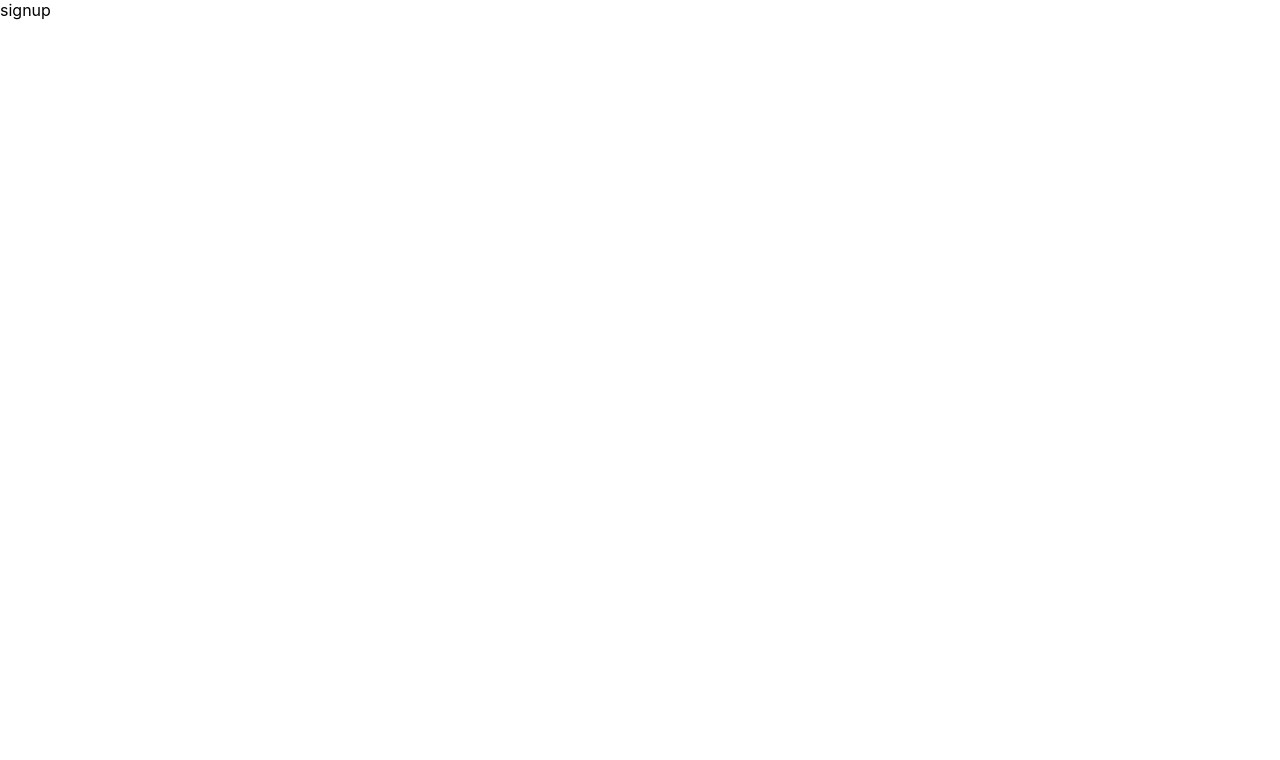
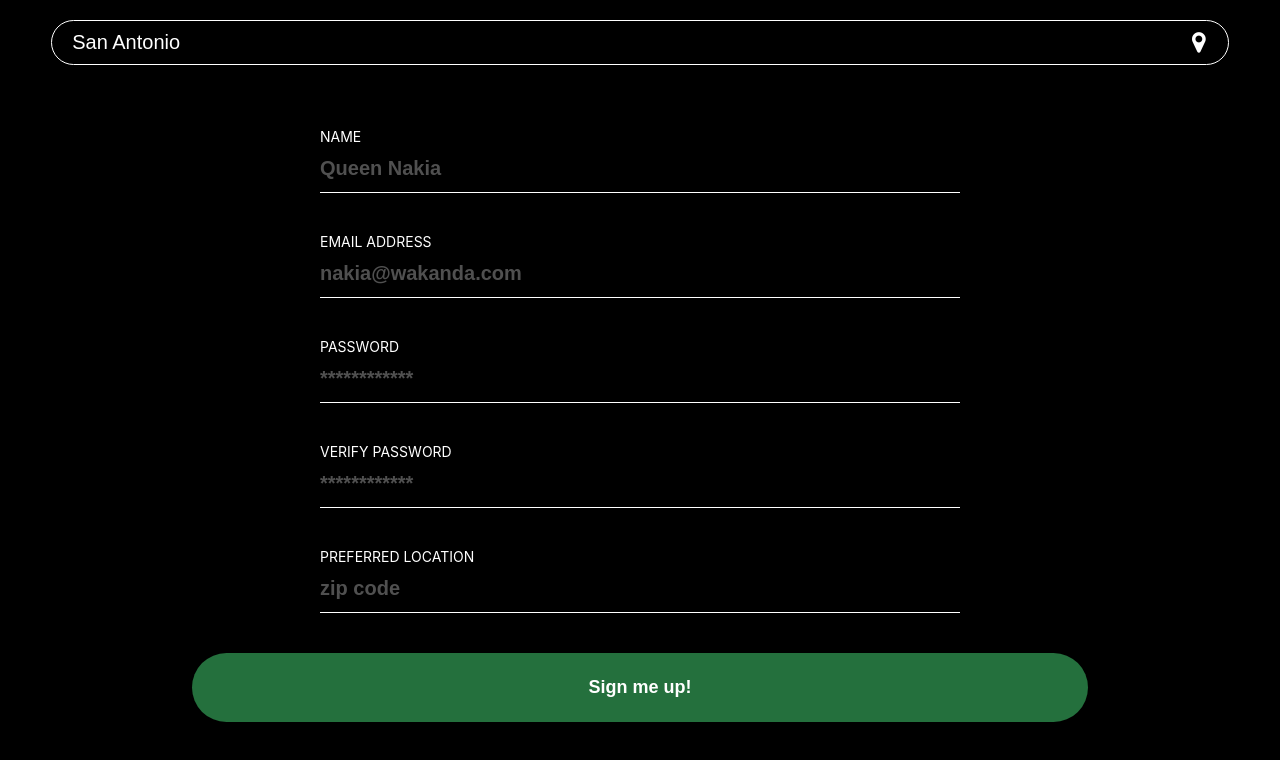
Before and after one commit to paul88vera/restaurant-finder, a React (Create React App) app: page /signup in a window 1280 px wide. Shown: the top 760 px of the page. Built offline with nearby package versions, Linux system fonts and the light colour scheme.

Commit message:
completed signup css

```diff
--- a/src/App.css
+++ b/src/App.css
@@ -99,6 +99,10 @@ input:focus{
   color: #fff;
   font-weight: 600;
 }
+#login-form button:hover {
+  cursor: pointer;
+  background-color: rgb(23, 73, 39);
+}
 #login-form .signup-para {
   color: #fff;
   text-decoration: none;
@@ -106,7 +110,63 @@ input:focus{
   display: block;
 }
 #login-form .signup-para:hover {
-  color: rgb(0, 255, 8);
+  color: rgb(11, 235, 255);
+}
+/* SIGNUP PAGE */
+#signup-container {
+  width: 100%;
+  height: 100vh;
+  background-color: rgb(0, 0, 0);
+  /* background-image: url(/public/assets/img/AdobeStock_301716089_Preview.png); */
+  background-repeat: no-repeat;
+  background-size: cover;
+  background-position-y: top;
+  position: relative;
+  color: #fff;
+}
+#signup-form {
+  display: flex;
+  flex-direction: column;
+  justify-content: center;
+  align-items: center;
+  align-content: center;
+  color: #fff;
+  max-width: 100%;
+  margin-top: 8em;
+}
+#signup-form label {
+  display: flex;
+  flex-direction: column;
+  width: 50%;
+  font-size: 14px;
+}
+#signup-form input {
+  background-color: transparent;
+  border: none;
+  padding: .6em 0;
+  color: #fff;
+  font-size: 20px;
+  font-weight: 600;
+  border-bottom: solid #fff 1px;
+}
+#signup-form ::placeholder{
+  color: rgba(255, 255, 255, 0.314);
+  font-weight: 600;
+  font-size: 20px;
+}
+#signup-form button {
+  background-color: rgb(36, 112, 61);
+  color: #fff;
+  font-weight: 600;
+  padding: 1.5rem 2rem;
+  font-size: 18px;
+  border: none;
+  width: 70%;
+  border-radius: 50px;
+}
+#signup-form button:hover {
+  cursor: pointer;
+  background-color: rgb(23, 73, 39);
 }
 /* HOME PAGE  */
-/*TODO: complete the homepageç*/
+/*TODO: complete the homepage*/
--- a/src/components/Search/index.js
+++ b/src/components/Search/index.js
@@ -1,9 +1,10 @@
-import Login from '../../pages/login';
+// import Login from '../../pages/login';
+// import { Outlet, Link } from 'react-router-dom';
 
 export default function Search() {
   return (
     <section id="search-container">
-     <form onSubmit={<Login />} className="form-container right-inner-addon input-container">
+     <form className="form-container right-inner-addon input-container">
       <i className="fa fa-map-marker"></i>
             <input type="text"
                    className="form-control"
--- a/src/pages/login.js
+++ b/src/pages/login.js
@@ -1,5 +1,4 @@
 import Search from '../components/Search';
-import Signup from './signup';
 
 export default function Login (){
   return (
@@ -12,7 +11,7 @@ export default function Login (){
       <br/><br/>
       <button type='submit'>Sign In</button>
     <br/><br/>
-    <a href={<Signup />} className="signup-para">Don't have an account? Sign Up!</a>
+    <a href="/signup" className="signup-para">Don't have an account? Sign Up!</a>
     </form>
   </section>
   )
--- a/src/pages/signup.js
+++ b/src/pages/signup.js
@@ -1,9 +1,33 @@
 import React from 'react';
+import Search from '../components/Search'
 
 export default function Signup() {
   return (
-    <div>
-      signup
-    </div>
+    <section id='signup-container'>
+      <Search />
+      <form id='signup-form'>
+      <label>NAME
+      <input type="name" placeholder='Queen Nakia'/>
+      </label>
+      <br/><br/>
+      <label>EMAIL ADDRESS
+      <input type="email" placeholder='nakia@wakanda.com'/>
+      </label>
+      <br/><br/>
+      <label>PASSWORD
+      <input type="password" placeholder="************"/>
+      </label>
+      <br/><br/>
+      <label>VERIFY PASSWORD
+      <input type="verify password" placeholder='************' />
+      </label>
+      <br/><br/>
+      <label>PREFERRED LOCATION
+      <input type="zip" placeholder='zip code'/>
+      </label>
+      <br/><br/>
+      <button type='submit'>Sign me up!</button>
+    </form>
+    </section>
   );
 }
```
